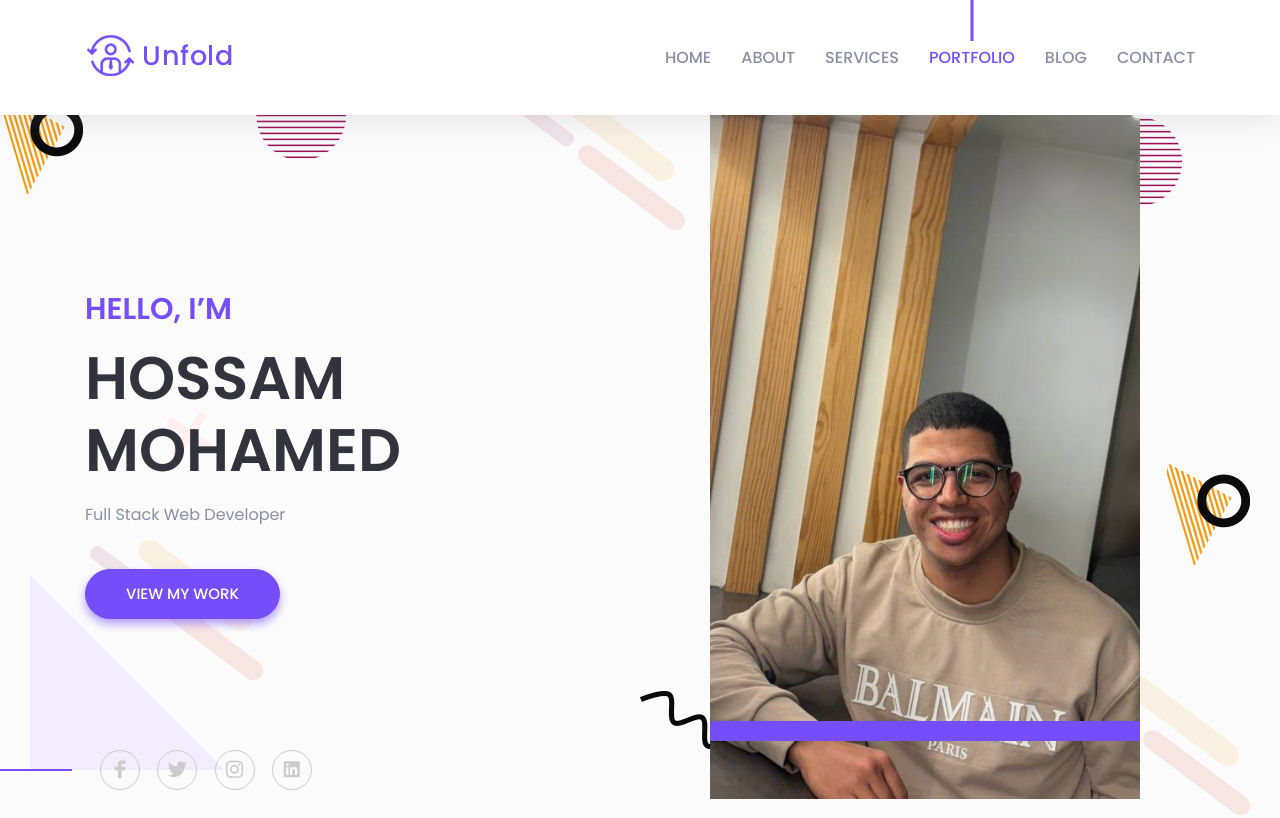
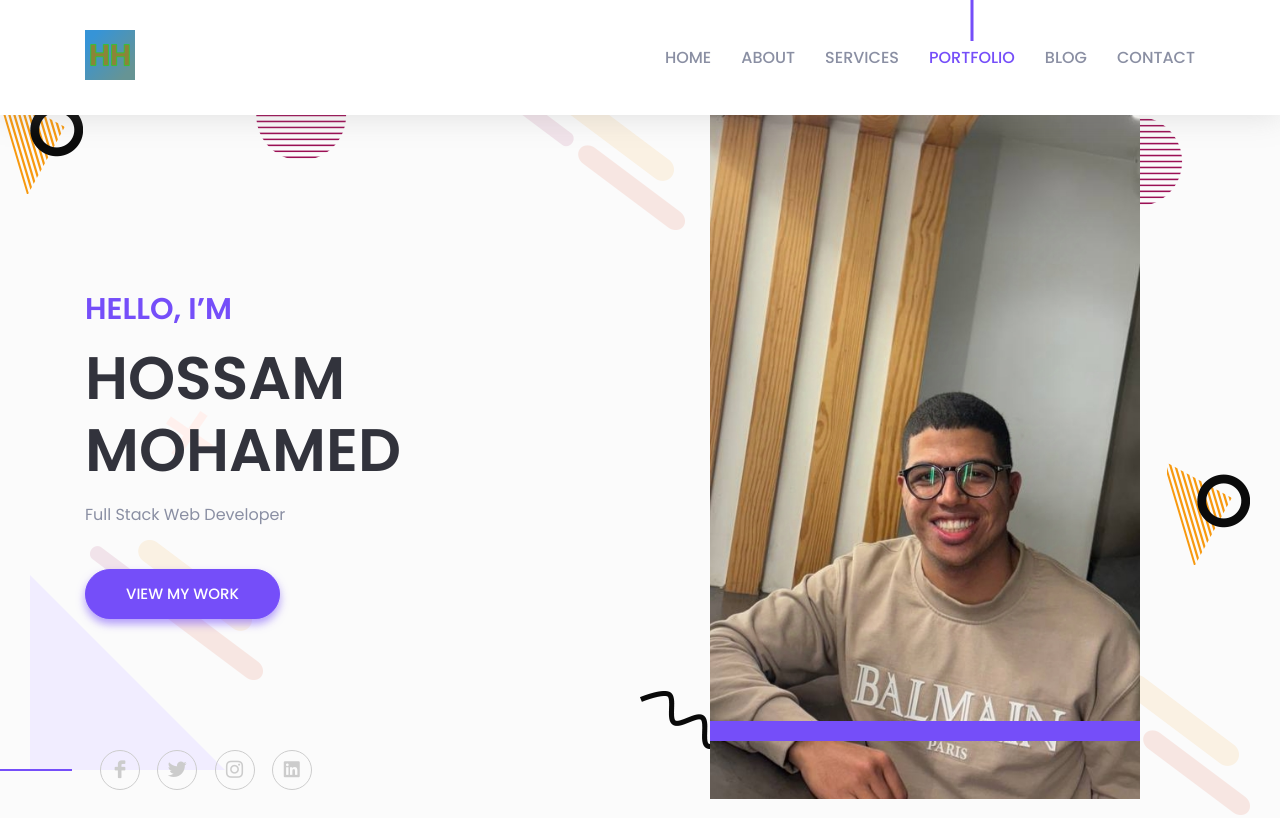
Before and after one commit to hossamkoky599/My-Portfolio, a plain HTML site: page index.html in a window 1280 px wide. Shown: the top 818 px of the page. Drawn offline with Linux system fonts and the light colour scheme; files whose address does not match are found by name.

Commit message:
Update the Logo

```diff
--- a/index.html
+++ b/index.html
@@ -65,7 +65,7 @@
                     <div class="col-lg-12">
                         <nav class="navbar navbar-expand-lg">
                             <a class="navbar-brand" href="index.html">
-                                <img src="assets/images/logo.png" alt="Logo">
+                                <img src="assets/images/logo.svg" alt="Logo" style="width: 50px;">
                             </a> <!-- Logo -->
                             <button class="navbar-toggler" type="button" data-toggle="collapse" data-target="#navbarSupportedContent" aria-controls="navbarSupportedContent" aria-expanded="false" aria-label="Toggle navigation">
                                 <span class="toggler-icon"></span>
@@ -772,7 +772,7 @@
                     <div class="col-lg-8">
                         <div class="footer-content text-center">
                             <a href="index.html">
-                                <img src="assets/images/logo-2.png" alt="Logo">
+                                <img src="assets/images/logo.svg" alt="Logo" style="width: 80px;">
                             </a>
                             <p class="mt-">Thank you for visiting my portfolio. Feel free to connect or explore more below.</p>
                             <ul>
```
